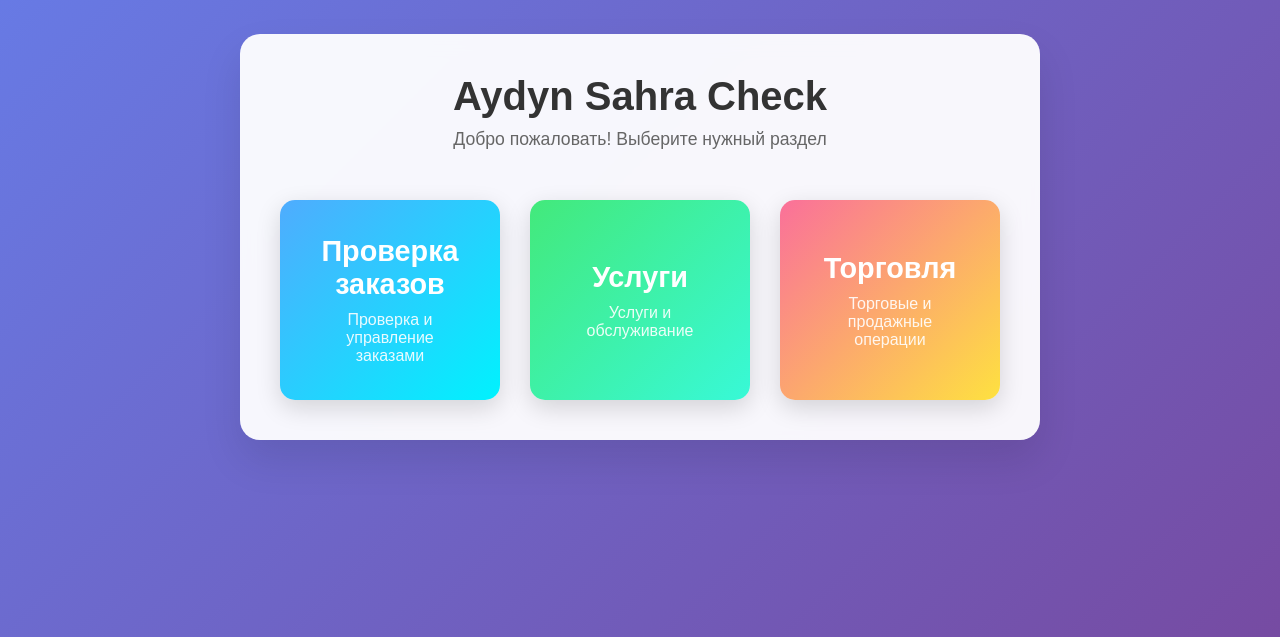
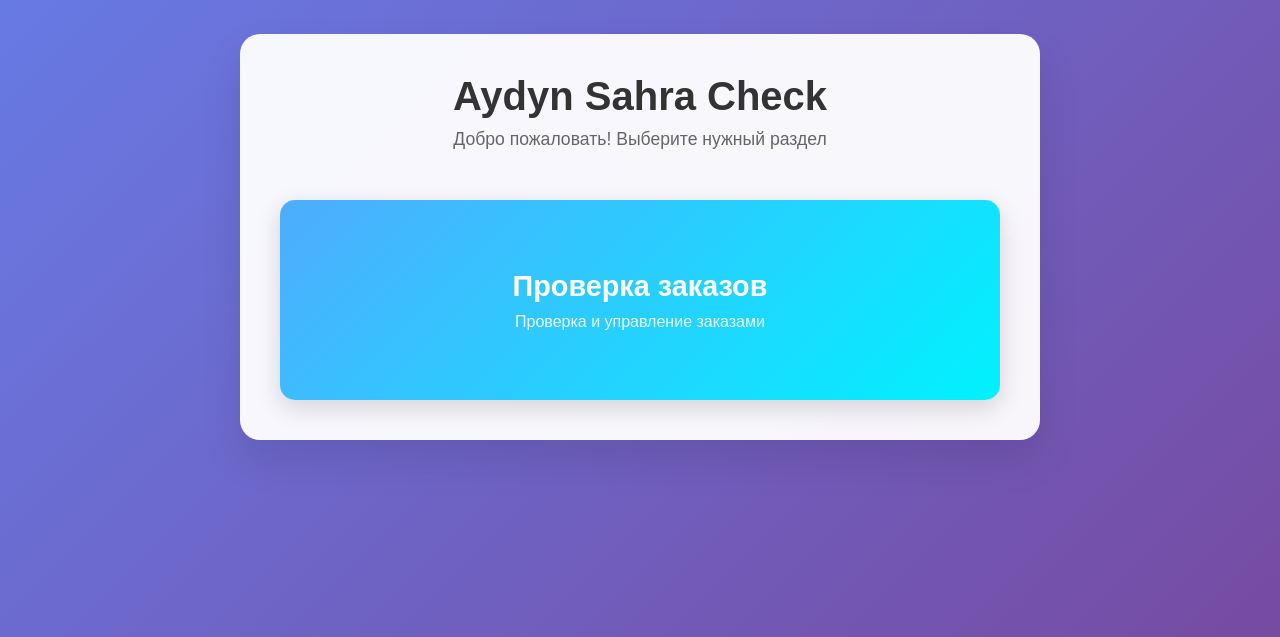
Before and after one commit to rasulow/aydyn-sahra-check, a Django app: page / in a window 1280 px wide. Shown: the part 163-800 px from the top of the page. Run offline with Django 5.2, Linux system fonts and the light colour scheme.

Commit message:
fix issues

```diff
--- a/main/templates/main/home.html
+++ b/main/templates/main/home.html
@@ -19,16 +19,6 @@
                 <h2>Проверка заказов</h2>
                 <p>Проверка и управление заказами</p>
             </div>
-
-            <div class="section" onclick="navigateToSection('hyzmat')">
-                <h2>Услуги</h2>
-                <p>Услуги и обслуживание</p>
-            </div>
-
-            <div class="section" onclick="navigateToSection('sowda')">
-                <h2>Торговля</h2>
-                <p>Торговые и продажные операции</p>
-            </div>
         </div>
     </div>
 
--- a/main/views.py
+++ b/main/views.py
@@ -200,10 +200,10 @@ def update_wallet(request):
                 # Use real area sent from frontend for region tracking
                 real_area = Decimal(str(item.get('real_area', width * height)))
 
-                # If height*width < 1, set meter square to 1
+                # If height*width < 1, multiply the real area by 3
                 area_per_item = width * height
                 if area_per_item < Decimal('1.0'):
-                    area_per_item = Decimal('1.0')
+                    area_per_item = area_per_item
                 total_area += area_per_item * quantity
 
                 # For region meter square, use the real calculated area without quantity multiplication
```
